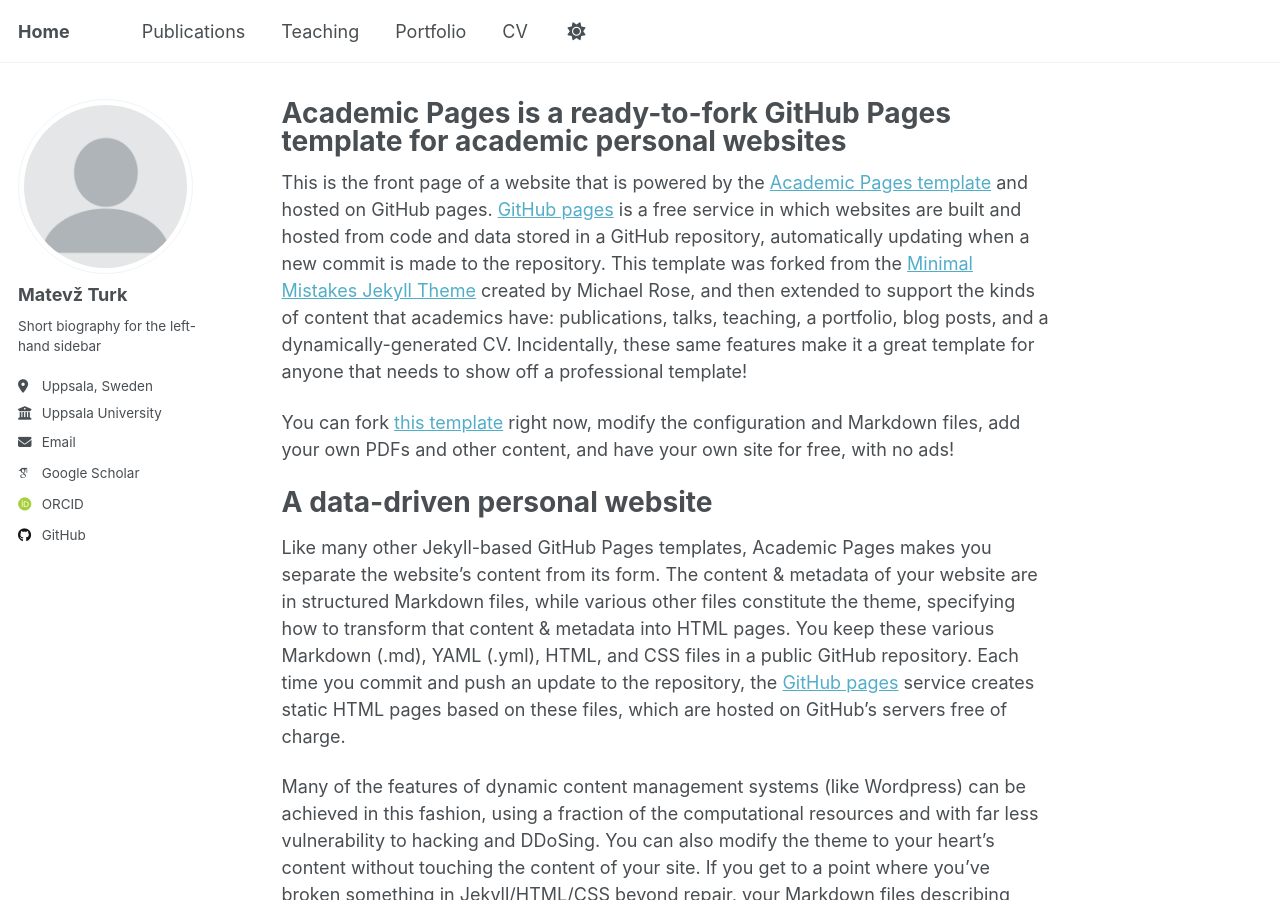
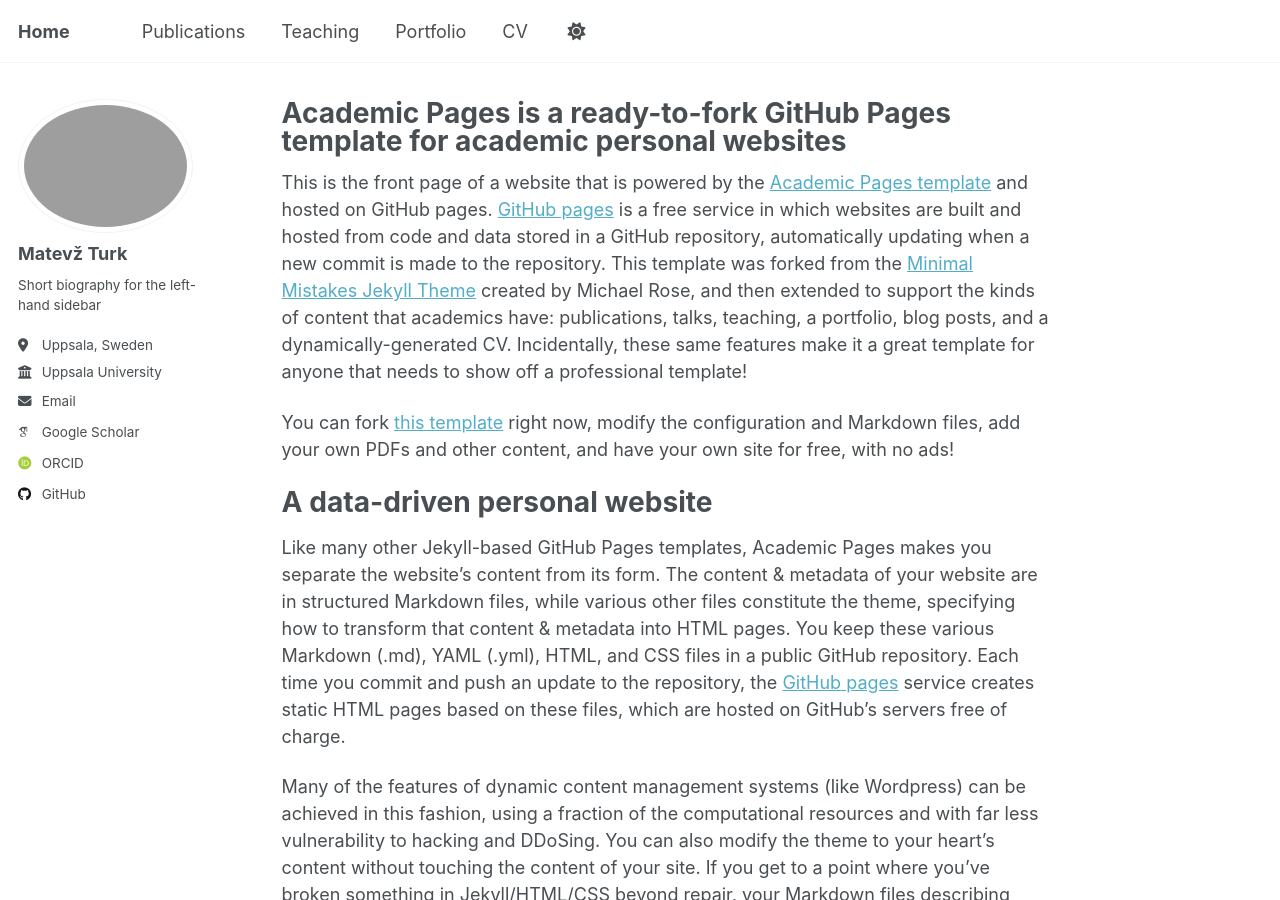
Before and after one commit to MatevzTurk/MatevzTurk.github.io, a Jekyll site: the page built from _pages/about.md, in a window 1280 px wide and 900 px high. Built offline with Jekyll 4.4.1, drawn with Linux system fonts in a browser that asks for light colours; some web fonts are replaced; a script that is not in the unit is left out.

Commit message:
Update _config.yml

```diff
--- a/_config.yml
+++ b/_config.yml
@@ -23,7 +23,7 @@ repository               : "MatevzTurk.github.io"
 #               Additional customization can be done by editing /_includes/author-profile.html
 author:
   # Biographic information
-  avatar           : "profile.png"
+  avatar           : "Profilepic.jpg"
   name             : "Matevž Turk  "
   bio              : "Short biography for the left-hand sidebar"
   location         : "Uppsala, Sweden"
```
